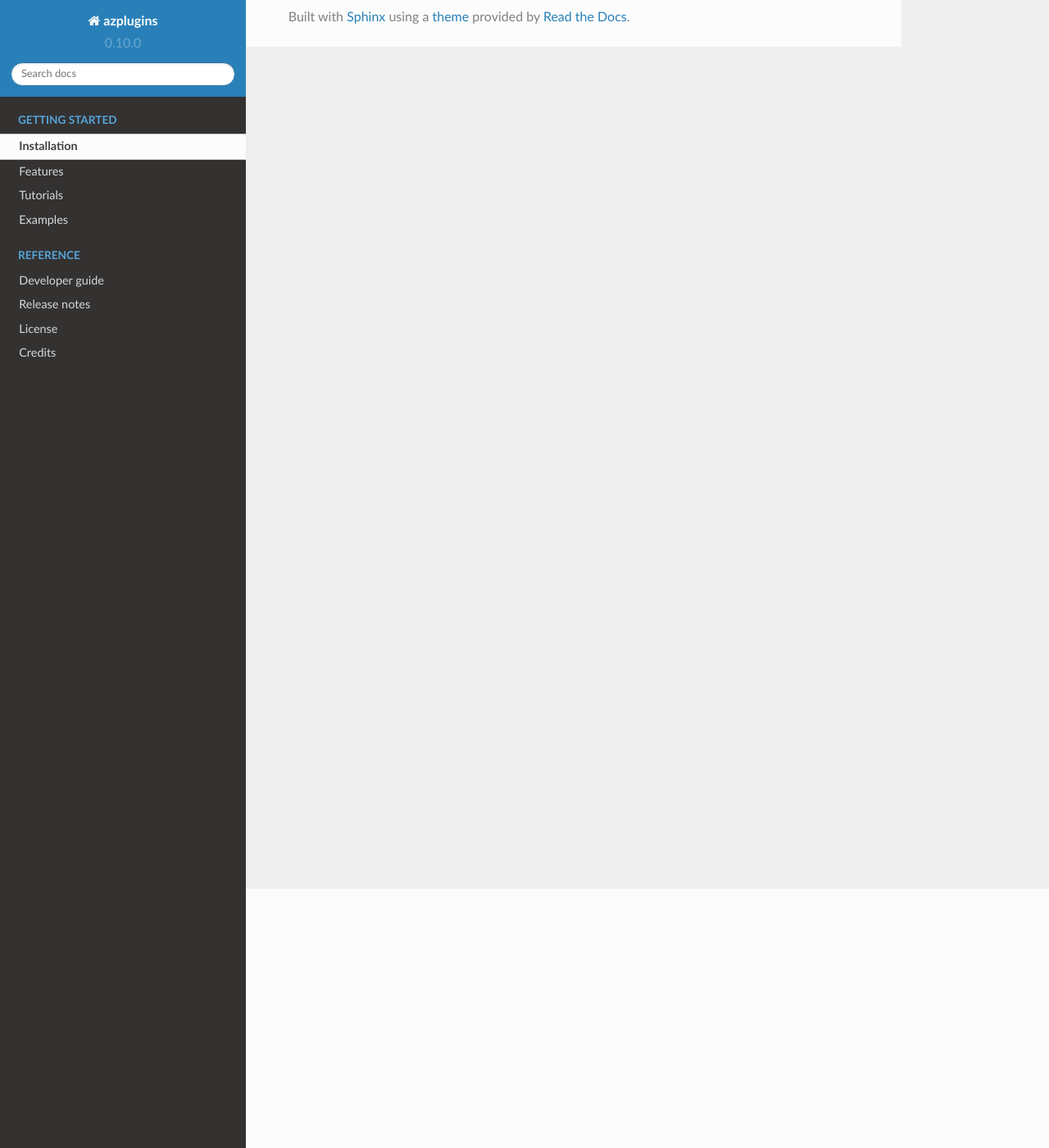
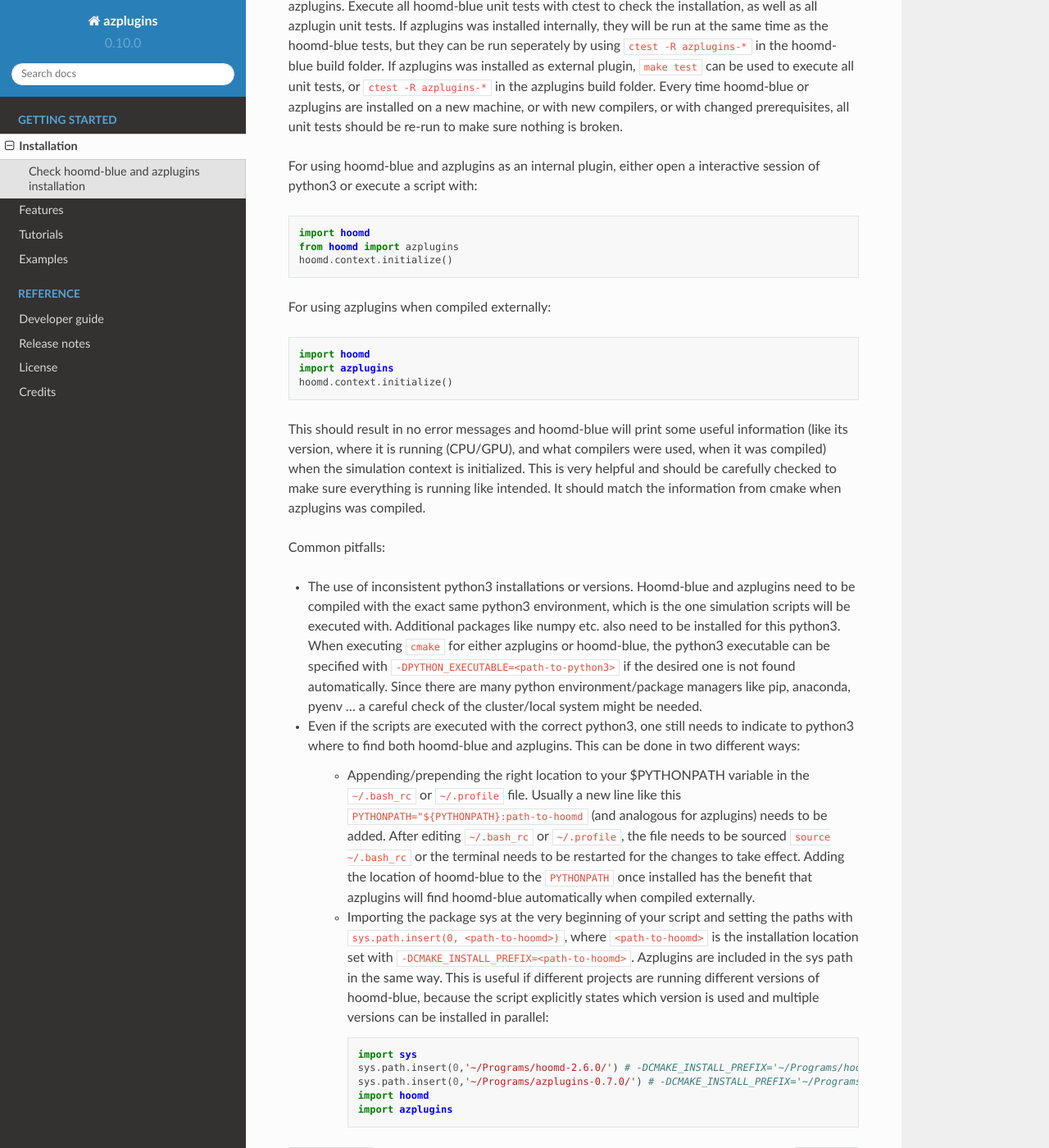
Before and after one commit to mphowardlab/azplugins, a Sphinx documentation site: the page built from doc/source/installation.rst, in a window 1280 px wide and 1400 px high, scrolled down 316 px. Shown: the whole window at 82% size. Built offline with Sphinx 7.4.7 and the Read the Docs theme 2.0.0, drawn with Linux system fonts in a browser that asks for light colours; pages that are not in the unit, such as notebooks, are missing from menus; some of the changed text lies outside the part shown.

Commit message:
Move 'check installation' to 'Installation' section

```diff
--- a/doc/source/installation.rst
+++ b/doc/source/installation.rst
@@ -1,5 +1,73 @@
 Installation
 ============
 
-This has directions for doing installation, possibly just included from another
-file.
+Instructions
+
+Check hoomd-blue and azplugins installation
+-------------------------------------------
+
+Follow the hoomd-blue installation guide for compiling it from source and install azplugins either as external or
+internal plugin. Make sure you are using compatible versions of hoomd-blue for azplugins.  Execute all hoomd-blue
+unit tests with ctest to check the installation, as well as all azplugin unit tests. If azplugins was installed
+internally, they will be run at the same time as the hoomd-blue tests, but they can be run seperately by using
+``ctest -R azplugins-*`` in the hoomd-blue build folder. If azplugins was installed as external plugin,
+``make test`` can be used to execute all unit tests, or ``ctest -R azplugins-*`` in the azplugins build folder.
+Every time hoomd-blue or azplugins are installed  on a new machine, or with new compilers, or with changed
+prerequisites, all unit tests should be re-run to make sure nothing is broken.
+
+For using hoomd-blue and azplugins as an internal plugin, either open a interactive session of
+python3 or execute a script with:
+
+.. code-block:: python
+
+    import hoomd
+    from hoomd import azplugins
+    hoomd.context.initialize()
+
+
+For using azplugins when compiled externally:
+
+.. code-block:: python
+
+    import hoomd
+    import azplugins
+    hoomd.context.initialize()
+
+
+This should result in no error messages and hoomd-blue will print some useful information (like its version, where it
+is running (CPU/GPU), and what compilers were used, when it was compiled) when the simulation context is initialized.
+This is very helpful and should be carefully checked to make sure everything is running like intended.  It should match
+the information from cmake when azplugins was compiled.
+
+Common pitfalls:
+
+*   The use of inconsistent python3 installations or versions. Hoomd-blue and azplugins need to be compiled with the exact
+    same python3 environment, which is the one simulation scripts will be executed with. Additional packages like numpy etc.
+    also need to be installed for this python3. When  executing  ``cmake`` for either azplugins or hoomd-blue, the python3
+    executable can be specified with  ``-DPYTHON_EXECUTABLE=<path-to-python3>`` if the desired one is not found automatically.
+    Since there are many python environment/package managers like pip, anaconda, pyenv ... a careful check of the cluster/local
+    system might be needed.
+
+*   Even if the scripts are executed with the correct python3,  one still needs to indicate to python3 where to find both
+    hoomd-blue and azplugins. This can be done in two different ways:
+
+        * Appending/prepending the right location to your $PYTHONPATH variable in the ``~/.bash_rc`` or ``~/.profile`` file.
+          Usually a new line like this  ``PYTHONPATH="${PYTHONPATH}:path-to-hoomd`` (and analogous for azplugins) needs
+          to be added. After editing ``~/.bash_rc`` or ``~/.profile``, the file needs to be sourced ``source ~/.bash_rc``
+          or the terminal needs to be restarted for the changes to take effect. Adding the location of hoomd-blue to the
+          ``PYTHONPATH`` once installed has the benefit that azplugins will find hoomd-blue automatically when compiled
+          externally.
+
+        * Importing the package sys at the very beginning of your script and setting the paths with
+          ``sys.path.insert(0, <path-to-hoomd>)``, where ``<path-to-hoomd>`` is the installation location  set with
+          ``-DCMAKE_INSTALL_PREFIX=<path-to-hoomd>``. Azplugins are included in the sys path in the same way.
+          This is useful if different projects are running different versions of hoomd-blue, because the script explicitly
+          states which version is used and multiple versions can be installed in parallel:
+
+          .. code-block:: python
+
+              import sys
+              sys.path.insert(0,'~/Programs/hoomd-2.6.0/') # -DCMAKE_INSTALL_PREFIX='~/Programs/hoomd-2.6.0/'
+              sys.path.insert(0,'~/Programs/azplugins-0.7.0/') # -DCMAKE_INSTALL_PREFIX='~/Programs/azplugins-2.7.0/'
+              import hoomd
+              import azplugins
```
Also changed, not shown: doc/source/tutorial/00_check_installation/00_check_installation.ipynb (deleted).
